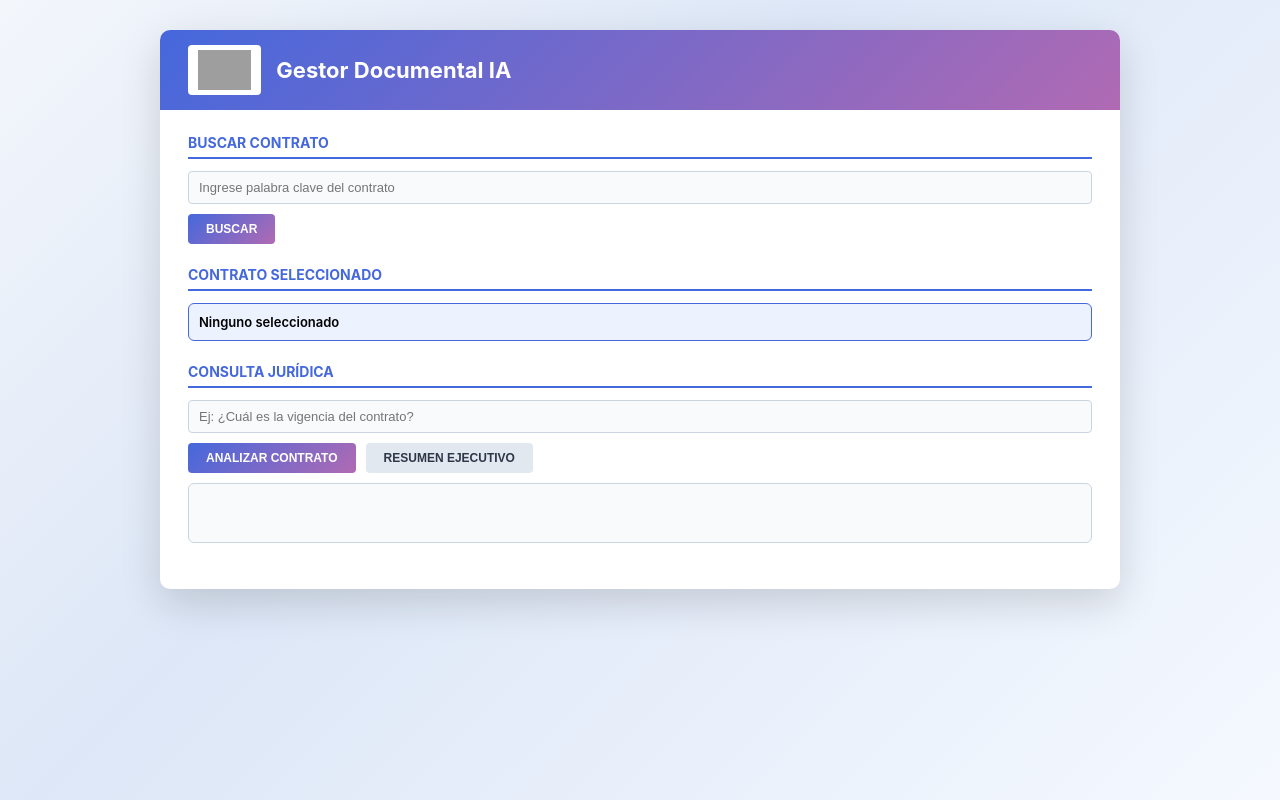
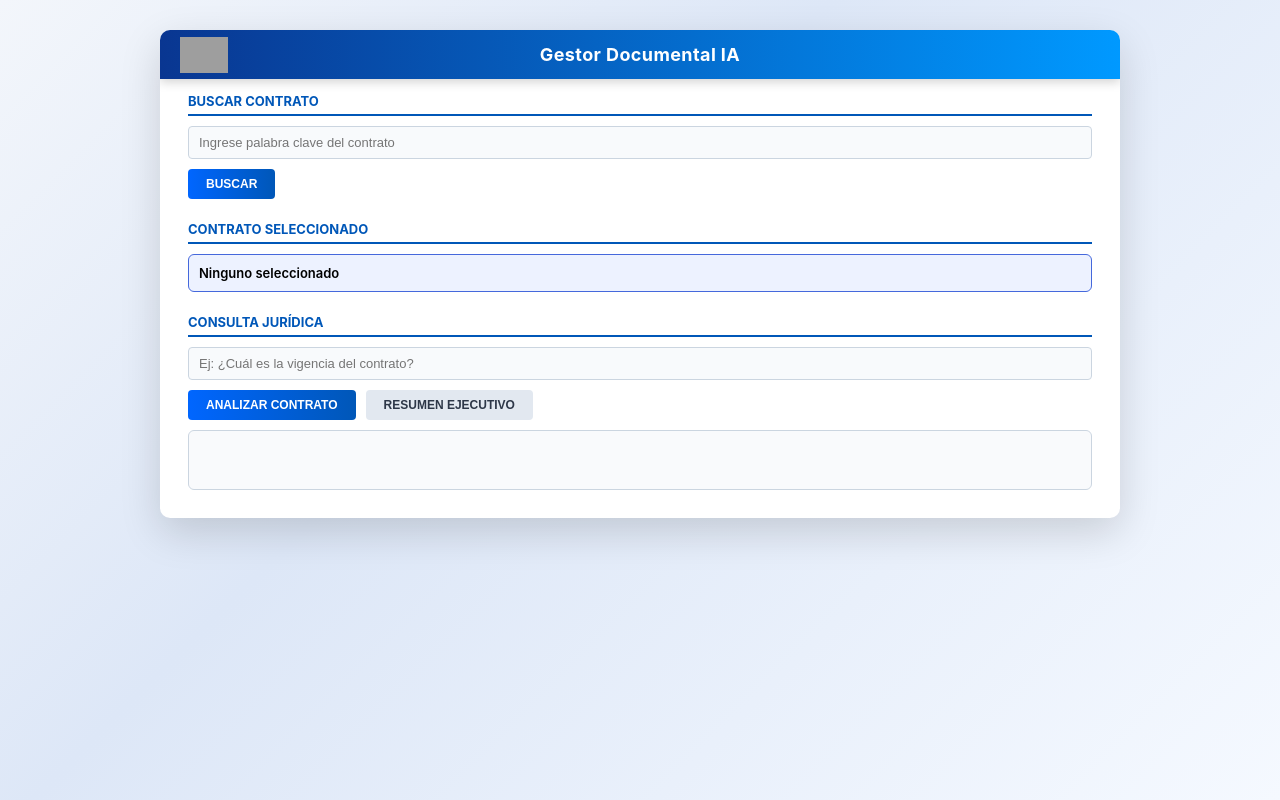
Before and after one commit to claudiobayolo/gestor-documental-ia, a Flask app: page / in a window 1280 px wide. Run offline with Flask 3, Linux system fonts and the light colour scheme; grey boxes are pictures that could not be loaded.

Commit message:
update estilos index

```diff
--- a/templates/index.html
+++ b/templates/index.html
@@ -26,25 +26,30 @@ body{
 }
 
 .header{
-  background:linear-gradient(135deg,#4568dc 0%,#b06ab3 100%);
-  color:#fff;
-  padding:15px 28px;
-  font-size:22px;
-  font-weight:700;
   display:flex;
   align-items:center;
-  gap:15px;
+  justify-content:center;
+  position:relative;
+  letter-spacing:.4px;
+  background:linear-gradient(90deg,#093691,#0099ff);
+  box-shadow:0 3px 10px rgba(0,0,0,.18);
+  color:#fff;
+  padding:14px 28px;
+  font-size:18px;
+  font-weight:700;
 }
 
 .header img{
-  height:50px;
-  background:white;
-  padding:5px 10px;
-  border-radius:4px;
+  height:36px;
+  background:none;
+  padding:0;
+  border-radius:0;
+  position:absolute;
+  left:20px;
 }
 
 .content-wrapper{
-  padding:24px 28px;
+  padding:14px 28px 6px 28px;
 }
 
 .section{
@@ -52,12 +57,12 @@ body{
 }
 
 .section-title{
-  font-size:14px;
+  font-size:13px;
   font-weight:700;
-  color:#4568dc;
-  margin-bottom:12px;
-  padding-bottom:6px;
-  border-bottom:2px solid #4568dc;
+  color:#0057b8;
+  margin-bottom:10px;
+  padding-bottom:5px;
+  border-bottom:2px solid #0057b8;
   text-transform:uppercase;
 }
 
@@ -89,7 +94,7 @@ button{
 }
 
 .btn-primary{
-  background:linear-gradient(135deg,#4568dc 0%,#b06ab3 100%);
+  background:linear-gradient(90deg,#0066ff,#0057b8);
   color:#fff;
 }
 
```
Also changed, not shown: logs.db, static/logo_telefonica.png (added).
